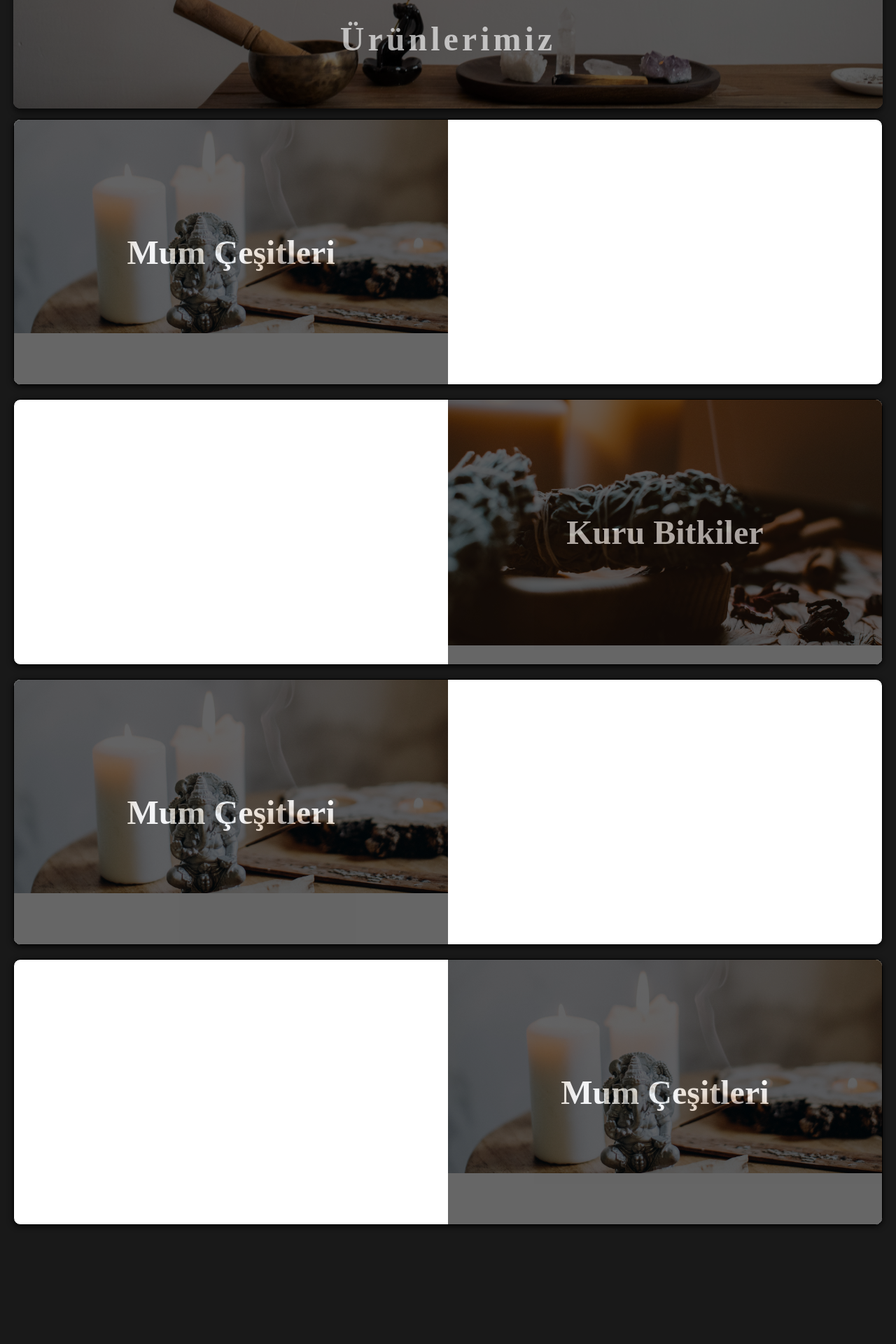
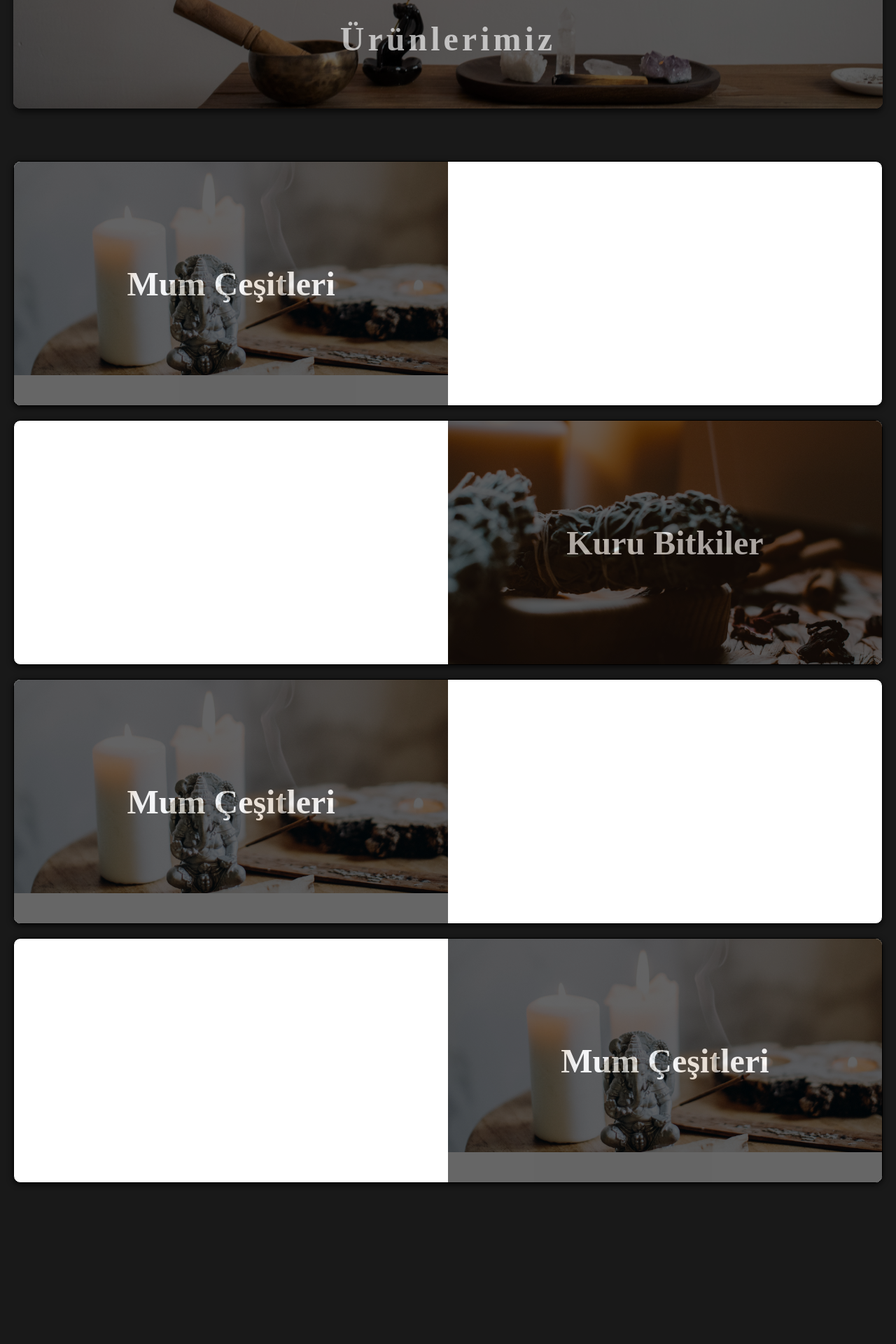
Before and after one commit to MuratAkkus0/frontend-daily, a PHP site: page /html/index.html in a window 1280 px wide. Shown: the part 850-2770 px from the top of the page at 70% size. Run offline with PHP 8.4, Linux system fonts and the light colour scheme.

Commit message:
Update style.css

```diff
--- a/valens-katolog/css/style.css
+++ b/valens-katolog/css/style.css
@@ -266,7 +266,7 @@ a.li-menu:hover {
     margin: 10px 0;
     position: relative;
     width: 97%;
-    height: clamp(300px,60%,400px);
+    height: clamp(300px,60%,350px);
     display: flex;
     border-radius: 10px;
     box-shadow: 0px 2px 8px 0px rgba(0, 0, 0, 0.8);
```
